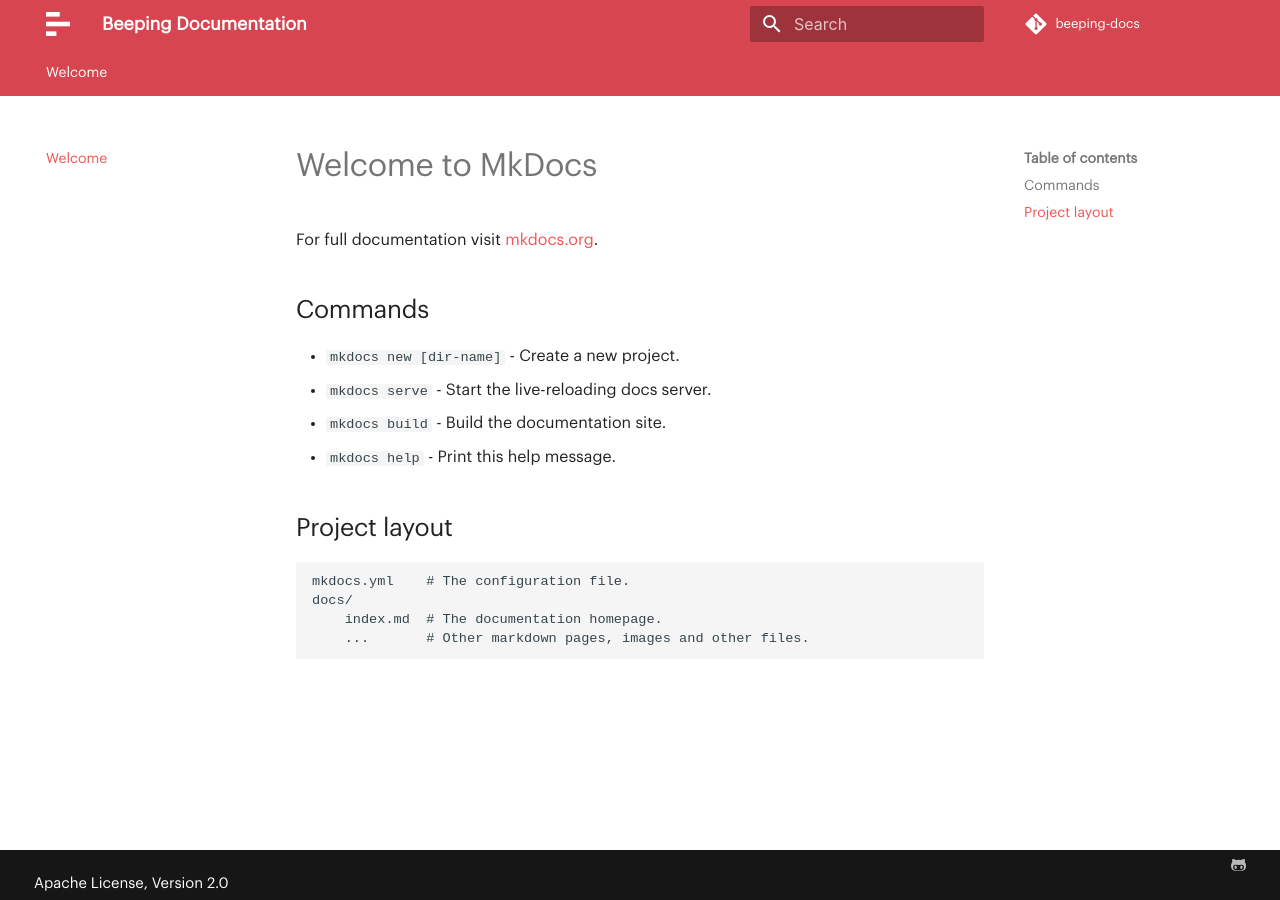
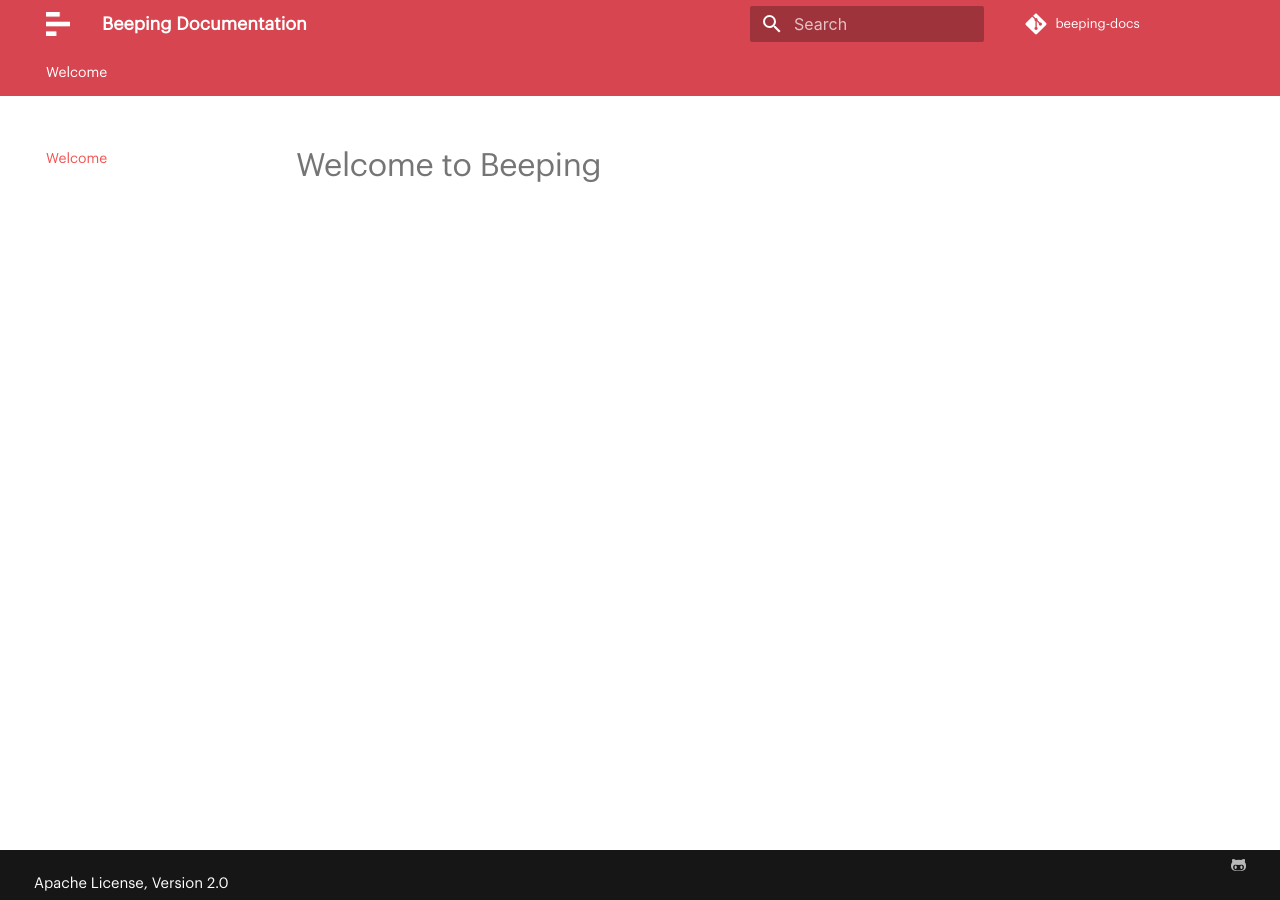
Before and after one commit to alfredrc/beeping-docs, an MkDocs documentation site: the page built from docs/index.md, in a window 1280 px wide. Built offline with MkDocs 1.6.1 and Material for MkDocs 9.7.7, drawn with Linux system fonts in a browser that asks for light colours; nearby versions of some CDN libraries; library files that are not in the unit come from our copies; comment, search, counter and statistics services are not loaded.

Commit message:
Beeping Layout

```diff
--- a/docs/index.md
+++ b/docs/index.md
@@ -1,17 +1 @@
-# Welcome to MkDocs
-
-For full documentation visit [mkdocs.org](https://mkdocs.org).
-
-## Commands
-
-* `mkdocs new [dir-name]` - Create a new project.
-* `mkdocs serve` - Start the live-reloading docs server.
-* `mkdocs build` - Build the documentation site.
-* `mkdocs help` - Print this help message.
-
-## Project layout
-
-    mkdocs.yml    # The configuration file.
-    docs/
-        index.md  # The documentation homepage.
-        ...       # Other markdown pages, images and other files.
+# Welcome to Beeping
--- a/mkdocs.yml
+++ b/mkdocs.yml
@@ -38,5 +38,37 @@
 repo_url: https://github.com/beeping-io/beeping-docs
 edit_uri: ""
 
+# Plugins
+plugins:
+  - search
+  - git-revision-date-localized
+  - minify:
+      minify_html: true
+
+# Extensions
+markdown_extensions:
+  - admonition
+  - codehilite
+  - footnotes
+  - meta
+  - pymdownx.arithmatex
+  - pymdownx.betterem:
+      smart_enable: all
+  - pymdownx.caret
+  - pymdownx.critic
+  - pymdownx.details
+  - pymdownx.emoji:
+      emoji_generator: !!python/name:pymdownx.emoji.to_svg
+  - pymdownx.inlinehilite
+  - pymdownx.magiclink
+  - pymdownx.mark
+  - pymdownx.smartsymbols
+  - pymdownx.superfences
+  - pymdownx.tasklist:
+      custom_checkbox: true
+  - pymdownx.tilde
+  - toc:
+      permalink: true
+
 # Copyright
 copyright: 'Apache License, Version 2.0'
```
Also changed, not shown: theme/assets/images/favicon.ico (added).
